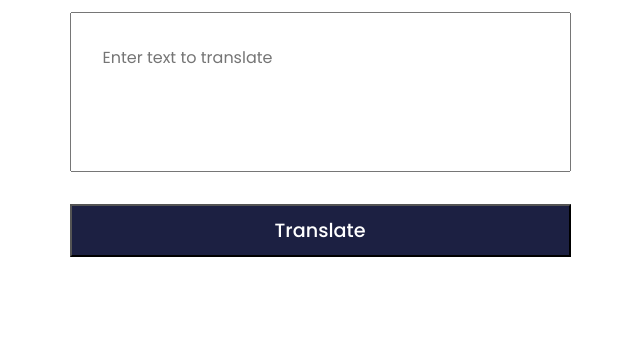
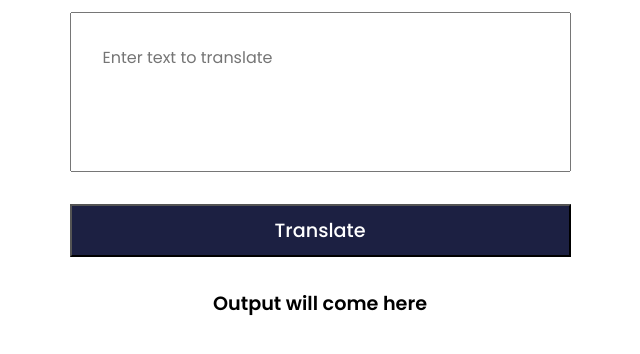
Before and after one commit to KishoreBabu420/minion-speak, a plain HTML site: page index.html in a window 1280 px wide. Shown: the part 148-502 px from the top of the page, without its empty margins (320-960 px from the left). Drawn offline with Linux system fonts and the light colour scheme.

Commit message:
created output

```diff
--- a/index.html
+++ b/index.html
@@ -19,6 +19,10 @@
         placeholder="Enter text to translate"
       ></textarea>
       <button class="btn" id="btn-translate">Translate</button>
+
+      <div class="output" id="output">
+        <p>Output will come here</p>
+      </div>
     </section>
     <script src="./scripts/script.js"></script>
   </body>
--- a/styles/style.css
+++ b/styles/style.css
@@ -46,3 +46,10 @@ button:hover,
 button:active {
   transform: scale(1.05);
 }
+
+.output {
+  margin-top: 2rem;
+  text-align: center;
+  font-size: 1.2rem;
+  font-weight: 600;
+}
```
